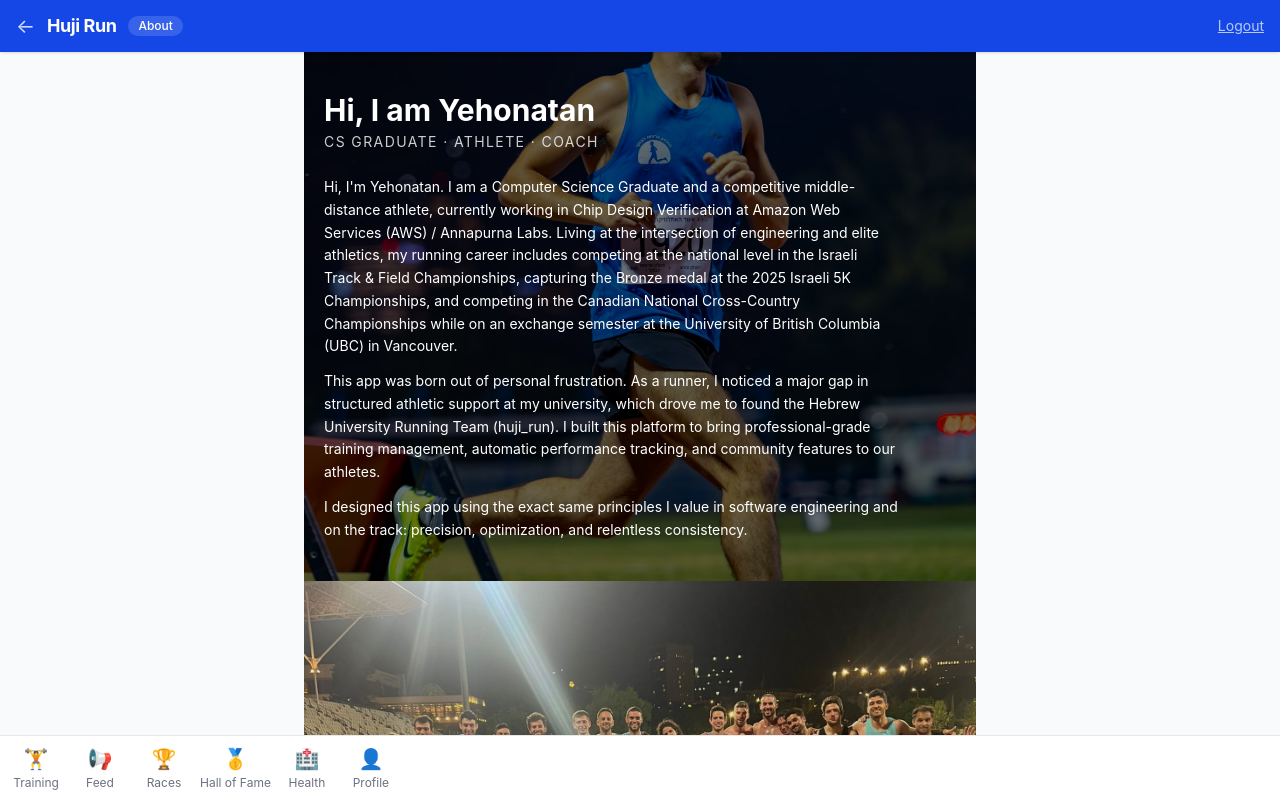
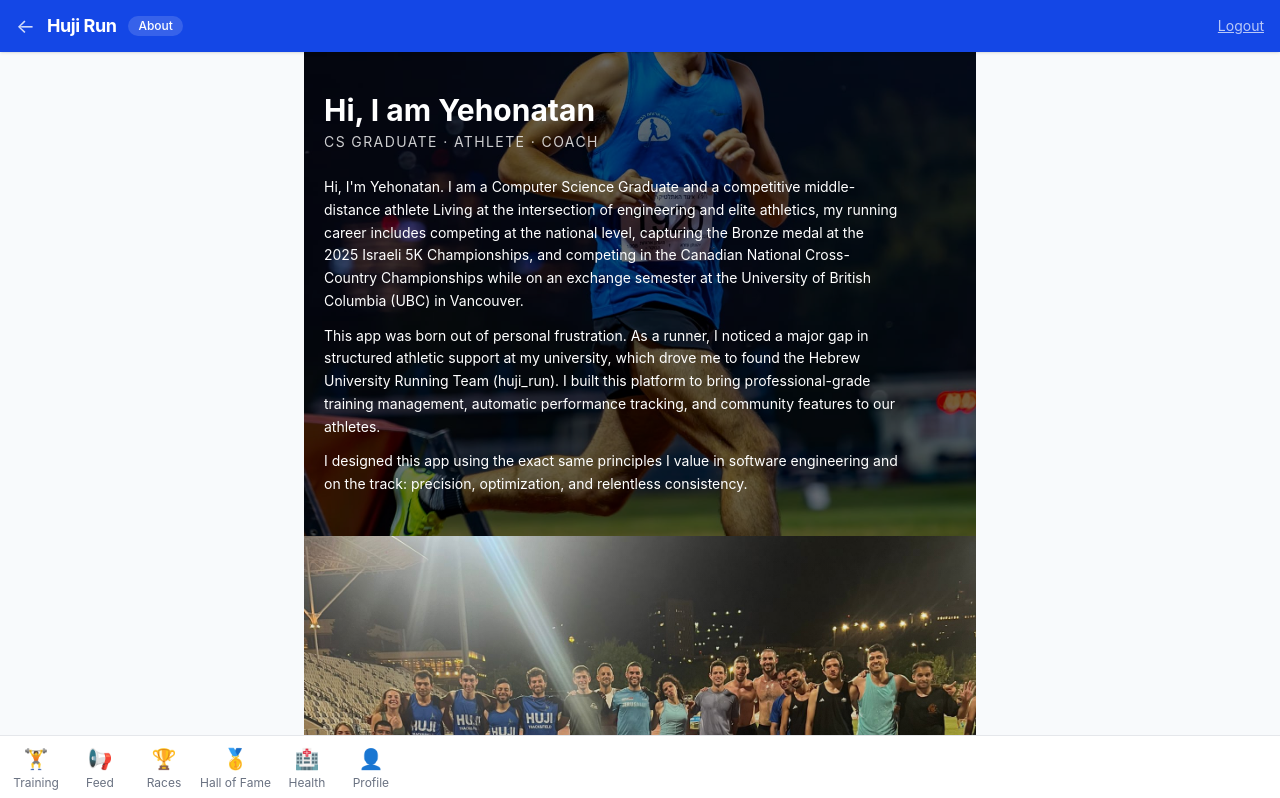
Before and after one commit to yehonatanEzra/Huji_run, a React app in the folder frontend/: page /about in a window 1280 px wide. Shown: the top 798 px of the page. Built offline with nearby package versions, Linux system fonts and the light colour scheme; no server answers; sample sign-in values are in the browser's storage; the HTML template or start-up script is replaced by a standard one.

Commit message:
update about's text

```diff
--- a/frontend/src/pages/AboutPage.jsx
+++ b/frontend/src/pages/AboutPage.jsx
@@ -40,10 +40,9 @@ export default function AboutPage() {
         <div className="space-y-3 text-sm leading-relaxed max-w-prose">
           <p>
             Hi, I'm Yehonatan. I am a Computer Science Graduate and a competitive
-            middle-distance athlete, currently working in Chip Design Verification at
-            Amazon Web Services (AWS) / Annapurna Labs. Living at the intersection of
+            middle-distance athlete Living at the intersection of
             engineering and elite athletics, my running career includes competing at the
-            national level in the Israeli Track &amp; Field Championships, capturing the
+            national level, capturing the
             Bronze medal at the 2025 Israeli 5K Championships, and competing in the
             Canadian National Cross-Country Championships while on an exchange semester
             at the University of British Columbia (UBC) in Vancouver.
```
